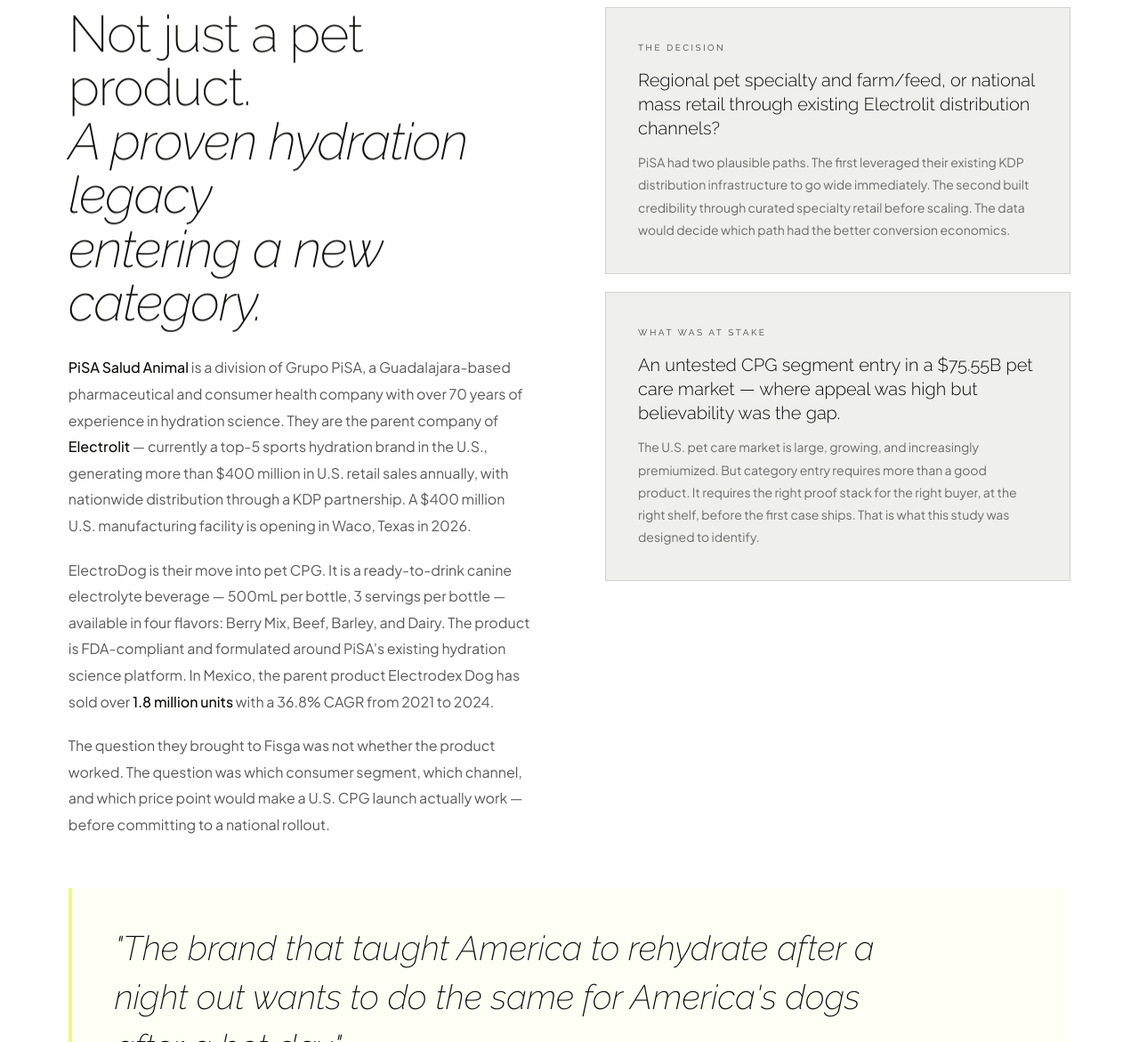
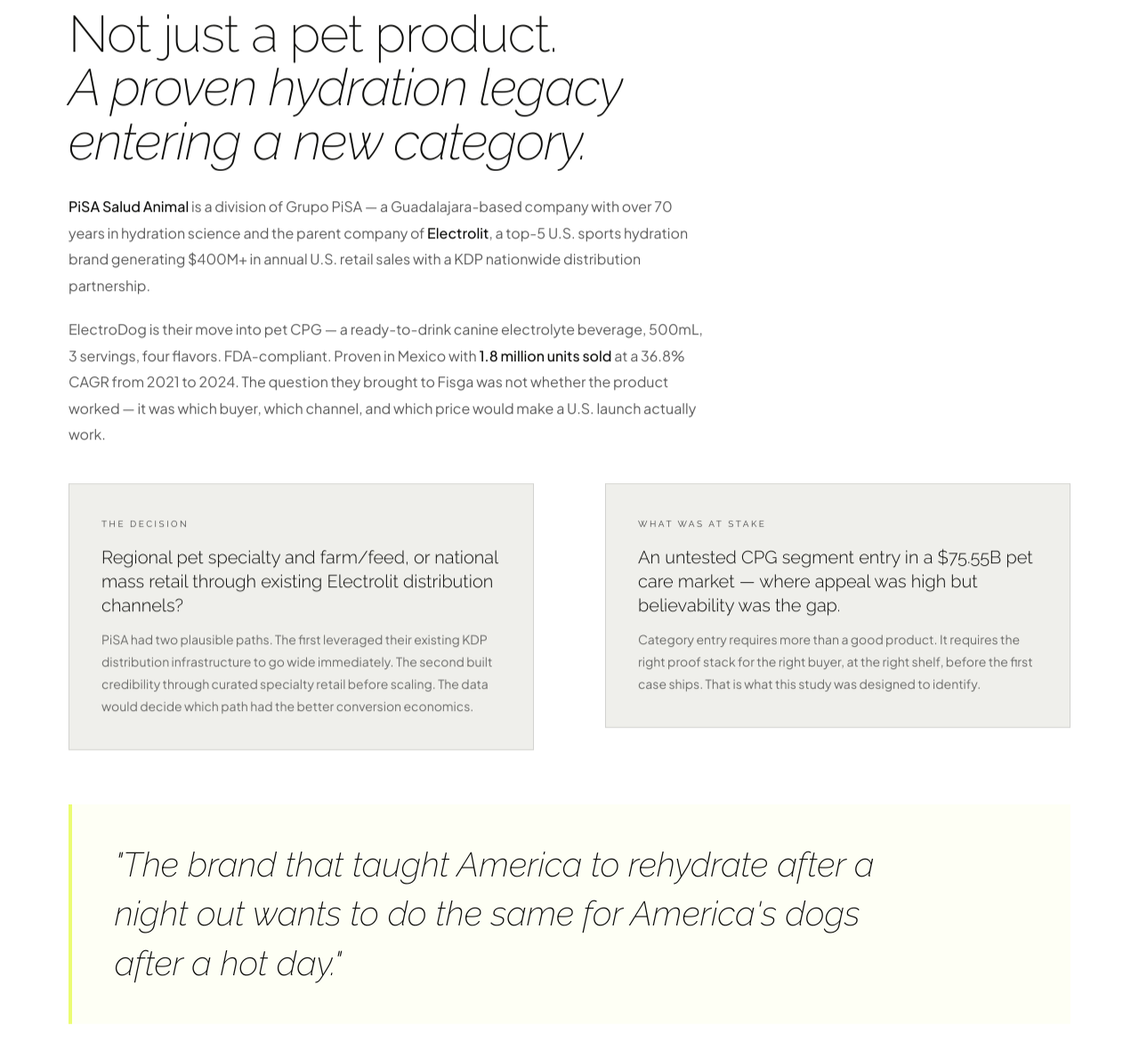
Before and after one commit to fisga-2pointO/fisga-marketing, a plain HTML site: page case-study-cpg-segmentation-electrodog-usa.html in a window 1280 px wide. Shown: the part 909-2080 px from the top of the page at 89% size. Drawn offline with Linux system fonts and the light colour scheme.

Commit message:
fix: restructure Brand section to eliminate vertical gap
- Heading + body text now full-width (no column height mismatch)
- Decision boxes in their own side-by-side row below
- Pull quote full-width below both
- No more empty left-column space caused by taller right column

```diff
--- a/case-study-cpg-segmentation-electrodog-usa.html
+++ b/case-study-cpg-segmentation-electrodog-usa.html
@@ -1421,30 +1421,27 @@
     <div class="section-eyebrow" data-anim="up">
       <p class="eyebrow">The Brand</p>
     </div>
-    <div class="two-col">
-      <div>
-        <h2 class="section-heading" data-anim="up" id="brand-heading">
+    <h2 class="section-heading" data-anim="up" id="brand-heading" style="max-width:820px;margin-bottom:28px">
       Not just a pet product.<br>
       <em>A proven hydration legacy<br>entering a new category.</em>
     </h2>
-        <p class="body-text" style="margin-top:28px"><strong>PiSA Salud Animal</strong> is a division of Grupo PiSA, a Guadalajara-based pharmaceutical and consumer health company with over 70 years of experience in hydration science. They are the parent company of <strong>Electrolit</strong> — currently a top-5 sports hydration brand in the U.S., generating more than $400 million in U.S. retail sales annually, with nationwide distribution through a KDP partnership. A $400 million U.S. manufacturing facility is opening in Waco, Texas in 2026.</p>
-        <p class="body-text">ElectroDog is their move into pet CPG. It is a ready-to-drink canine electrolyte beverage — 500mL per bottle, 3 servings per bottle — available in four flavors: Berry Mix, Beef, Barley, and Dairy. The product is FDA-compliant and formulated around PiSA's existing hydration science platform. In Mexico, the parent product Electrodex Dog has sold over <strong>1.8 million units</strong> with a 36.8% CAGR from 2021 to 2024.</p>
-        <p class="body-text">The question they brought to Fisga was not whether the product worked. The question was which consumer segment, which channel, and which price point would make a U.S. CPG launch actually work — before committing to a national rollout.</p>
-      </div>
-      <div>
-        <div class="dbox">
+    <p class="body-text" data-anim="up" style="max-width:720px"><strong>PiSA Salud Animal</strong> is a division of Grupo PiSA — a Guadalajara-based company with over 70 years in hydration science and the parent company of <strong>Electrolit</strong>, a top-5 U.S. sports hydration brand generating $400M+ in annual U.S. retail sales with a KDP nationwide distribution partnership.</p>
+    <p class="body-text" data-anim="up" style="max-width:720px">ElectroDog is their move into pet CPG — a ready-to-drink canine electrolyte beverage, 500mL, 3 servings, four flavors. FDA-compliant. Proven in Mexico with <strong>1.8 million units sold</strong> at a 36.8% CAGR from 2021 to 2024. The question they brought to Fisga was not whether the product worked — it was which buyer, which channel, and which price would make a U.S. launch actually work.</p>
+
+    <div class="two-col" style="margin-top:40px">
+      <div class="dbox" data-anim="up">
         <div class="dbox-label">The Decision</div>
         <h3>Regional pet specialty and farm/feed, or national mass retail through existing Electrolit distribution channels?</h3>
         <p>PiSA had two plausible paths. The first leveraged their existing KDP distribution infrastructure to go wide immediately. The second built credibility through curated specialty retail before scaling. The data would decide which path had the better conversion economics.</p>
       </div>
-        <div class="dbox">
+      <div class="dbox" data-anim="up" style="transition-delay:0.15s">
         <div class="dbox-label">What Was at Stake</div>
         <h3>An untested CPG segment entry in a $75.55B pet care market — where appeal was high but believability was the gap.</h3>
-          <p>The U.S. pet care market is large, growing, and increasingly premiumized. But category entry requires more than a good product. It requires the right proof stack for the right buyer, at the right shelf, before the first case ships. That is what this study was designed to identify.</p>
-        </div>
-      </div>
-    </div>
-    <blockquote class="pull-quote" role="note">
+        <p>Category entry requires more than a good product. It requires the right proof stack for the right buyer, at the right shelf, before the first case ships. That is what this study was designed to identify.</p>
+      </div>
+    </div>
+
+    <blockquote class="pull-quote" role="note" style="margin-top:40px">
       <p>"The brand that taught America to rehydrate after a night out wants to do the same for America's dogs after a hot day."</p>
     </blockquote>
   </div>
```
Lines whose indentation alone changed are shown as unchanged.
